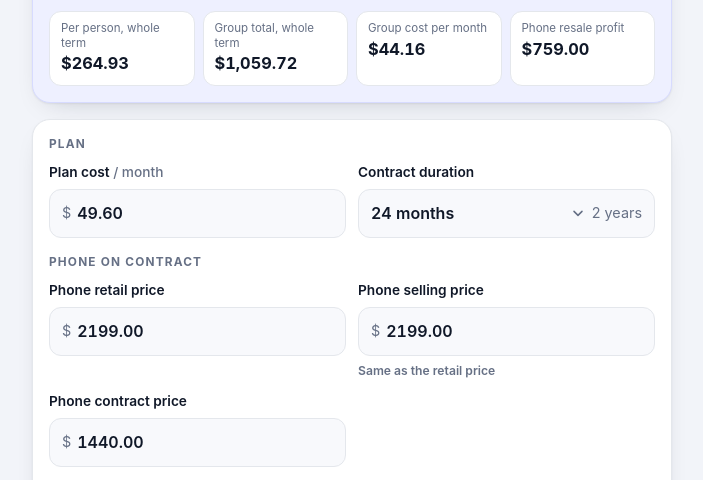
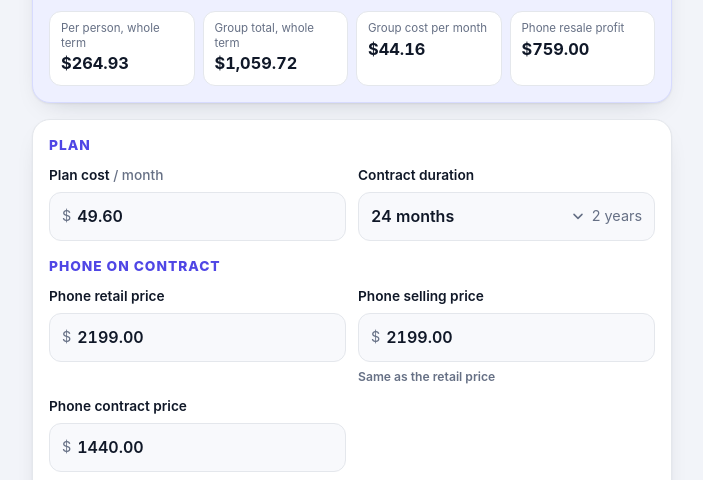
Before and after one commit to MidnightFlux/mobile-plan-calculator, a plain HTML site: page index.html in a window 1280 px wide. Shown: the part 266-746 px from the top of the page, without its empty margins (288-991 px from the left). Drawn offline with Linux system fonts and the light colour scheme.

Commit message:
change font

```diff
--- a/index.html
+++ b/index.html
@@ -270,11 +270,11 @@
 
   .group-title {
     margin: 0 0 10px;
-    font-size: .74rem;
-    font-weight: 700;
-    letter-spacing: .1em;
+    font-size: .86rem;
+    font-weight: 800;
+    letter-spacing: .07em;
     text-transform: uppercase;
-    color: var(--muted);
+    color: var(--accent);
   }
 
   .fields {
```
